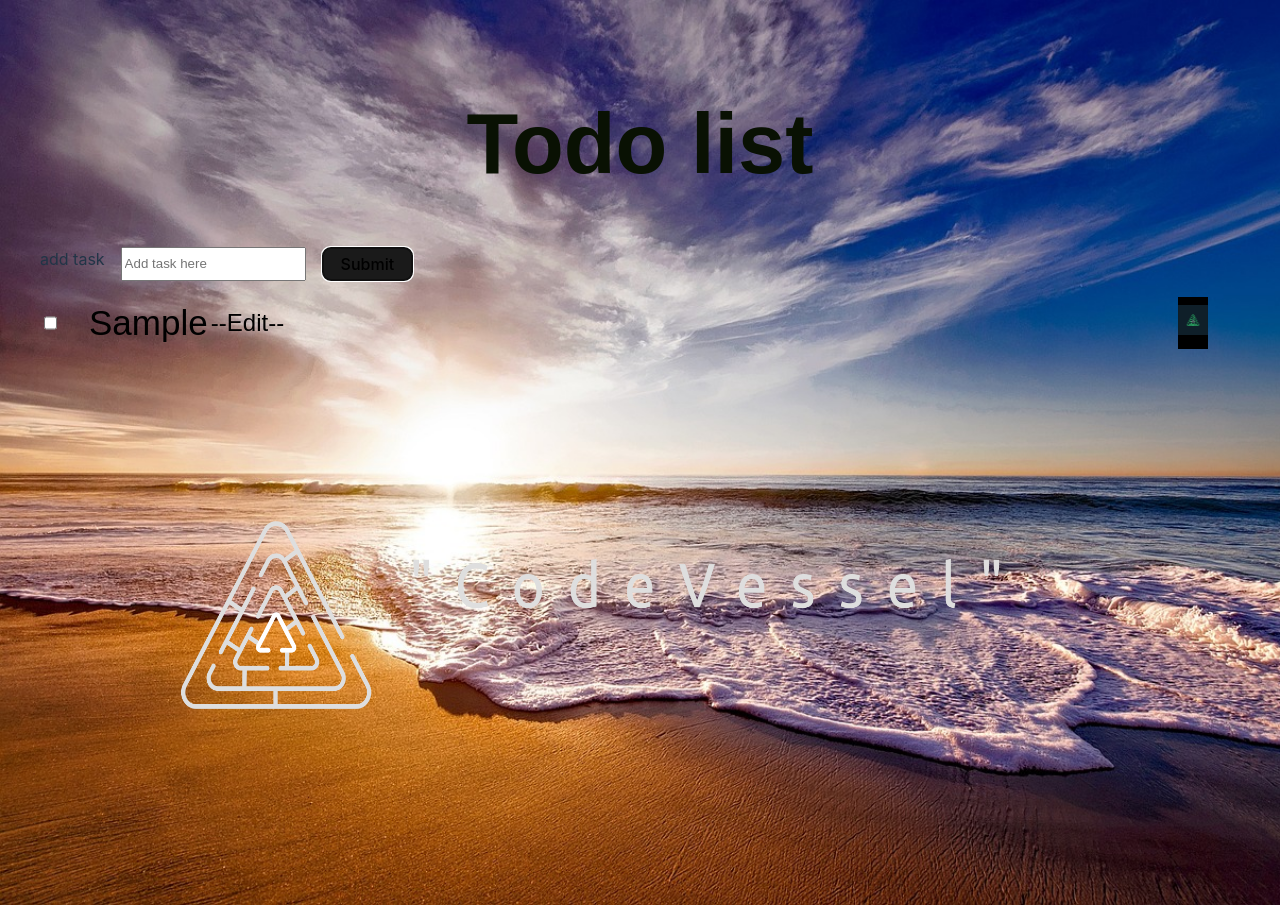
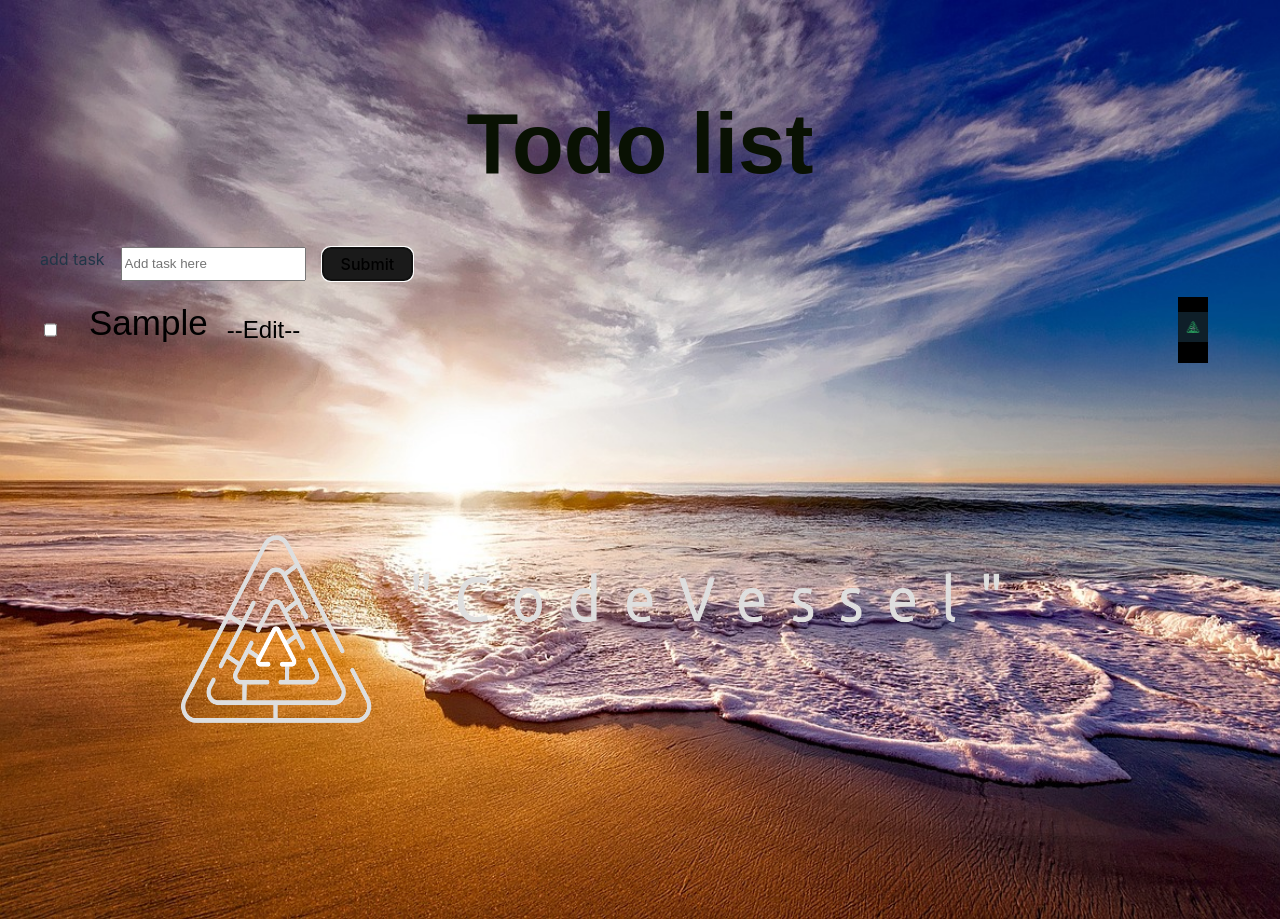
Before and after one commit to ChrisForti/todo-list, a React (Vite) app: page / in a window 1280 px wide. Both pictures are taken after typing "Sample" into the empty fields and a click on the button "Submit". Built offline with nearby package versions, Linux system fonts and the light colour scheme.

Commit message:
More styling on edit box.

```diff
--- a/src/components/Todo.module.css
+++ b/src/components/Todo.module.css
@@ -26,11 +26,10 @@
   background-color: transparent;
   font-family: fantasy;
   font-size: x-large;
-  box-sizing: 200px;
   border: black;
   color: black;
   padding: 0.2rem;
-  margin: 0;
+  margin: 1rem;
   text-align: right;
   left: auto;
   /* margin-right: 2rem; */
```
